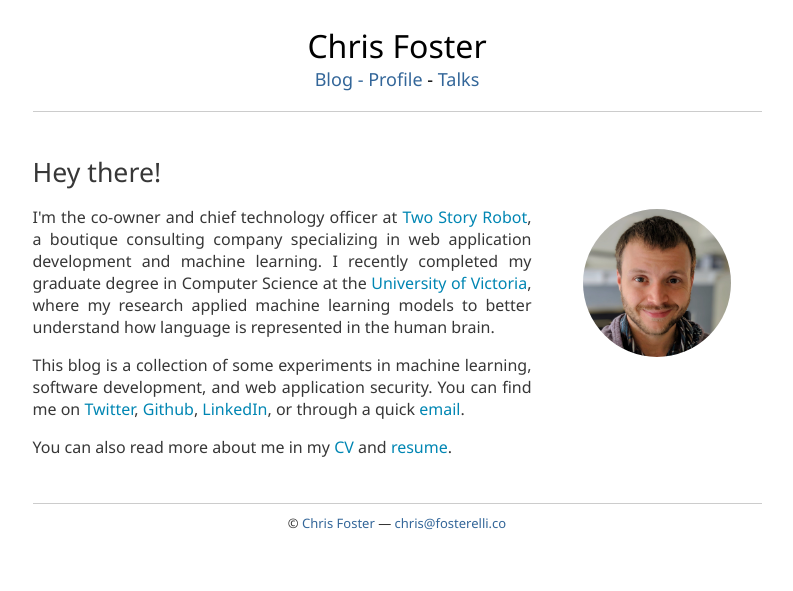
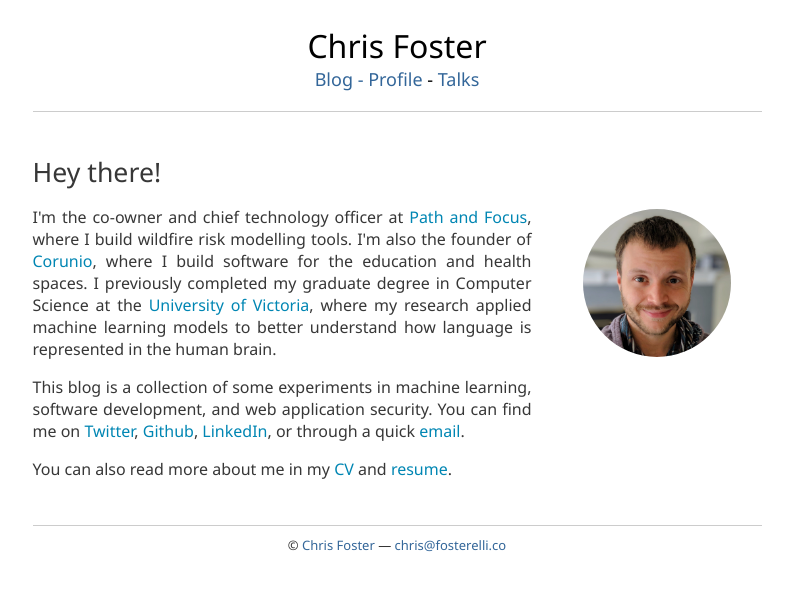
Before and after one commit to chrisfosterelli/chrisfosterelli.github.io, a Jekyll site: the page built from profile.html, in a window 1280 px wide. Shown: the top 591 px of the page, without its empty margins (243-1036 px from the left). Built offline with Jekyll 4.4.1, drawn with Linux system fonts in a browser that asks for light colours.

Commit message:
update profile, cv, resume

```diff
--- a/profile.html
+++ b/profile.html
@@ -9,13 +9,7 @@ summary: Profile and information about Chris Foster
 <img src="/image/social.jpg" class="profileimage">
 
 <p>
-  I'm the co-owner and chief technology officer at <a
-  href="https://www.twostoryrobot.com/"> Two Story Robot</a>, a boutique
-  consulting company specializing in web application development and machine
-  learning. I recently completed my graduate degree in Computer Science at the
-  <a href="https://www.uvic.ca/">University of Victoria</a>, where my research
-  applied machine learning models to better understand how language is
-  represented in the human brain.
+  I'm the co-owner and chief technology officer at <a href="https://www.pathandfocus.com/">Path and Focus</a>, where I build wildfire risk modelling tools. I'm also the founder of <a href="https://wwww.corunio.com">Corunio</a>, where I build software for the education and health spaces. I previously completed my graduate degree in Computer Science at the <a href="https://www.uvic.ca/">University of Victoria</a>, where my research applied machine learning models to better understand how language is represented in the human brain.
 </p>
 
 <p>
```
Also changed, not shown: Gemfile.lock, 2 other files.
